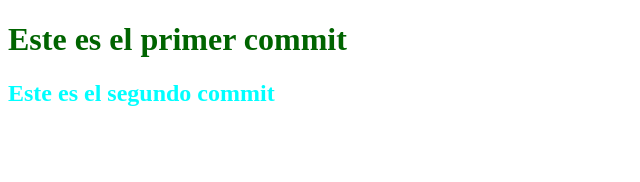
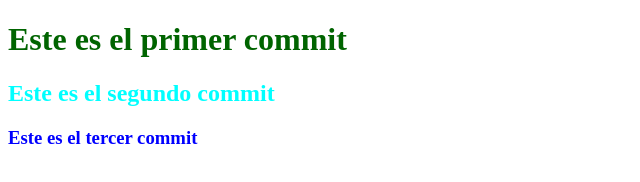
Before and after one commit to MauriGitHubM/Prueba-git, a plain HTML site: page index.html in a window 1280 px wide. Shown: the whole page, without its empty margins (0-640 px from the left). Drawn offline with Linux system fonts and the light colour scheme.

Commit message:
Este es el tercer commit Please enter the commit message for your changes. Lines starting

```diff
--- a/index.html
+++ b/index.html
@@ -11,6 +11,7 @@
 
     <h1>Este es el primer commit</h1>
     <h2>Este es el segundo commit</h2>
+    <h3>Este es el tercer commit</h3>
 
 </body>
 </html>
--- a/styles.css
+++ b/styles.css
@@ -9,3 +9,9 @@ h2 {
     color:aqua;
 
 }
+
+h3 {
+
+    color:blue;
+
+}
```
